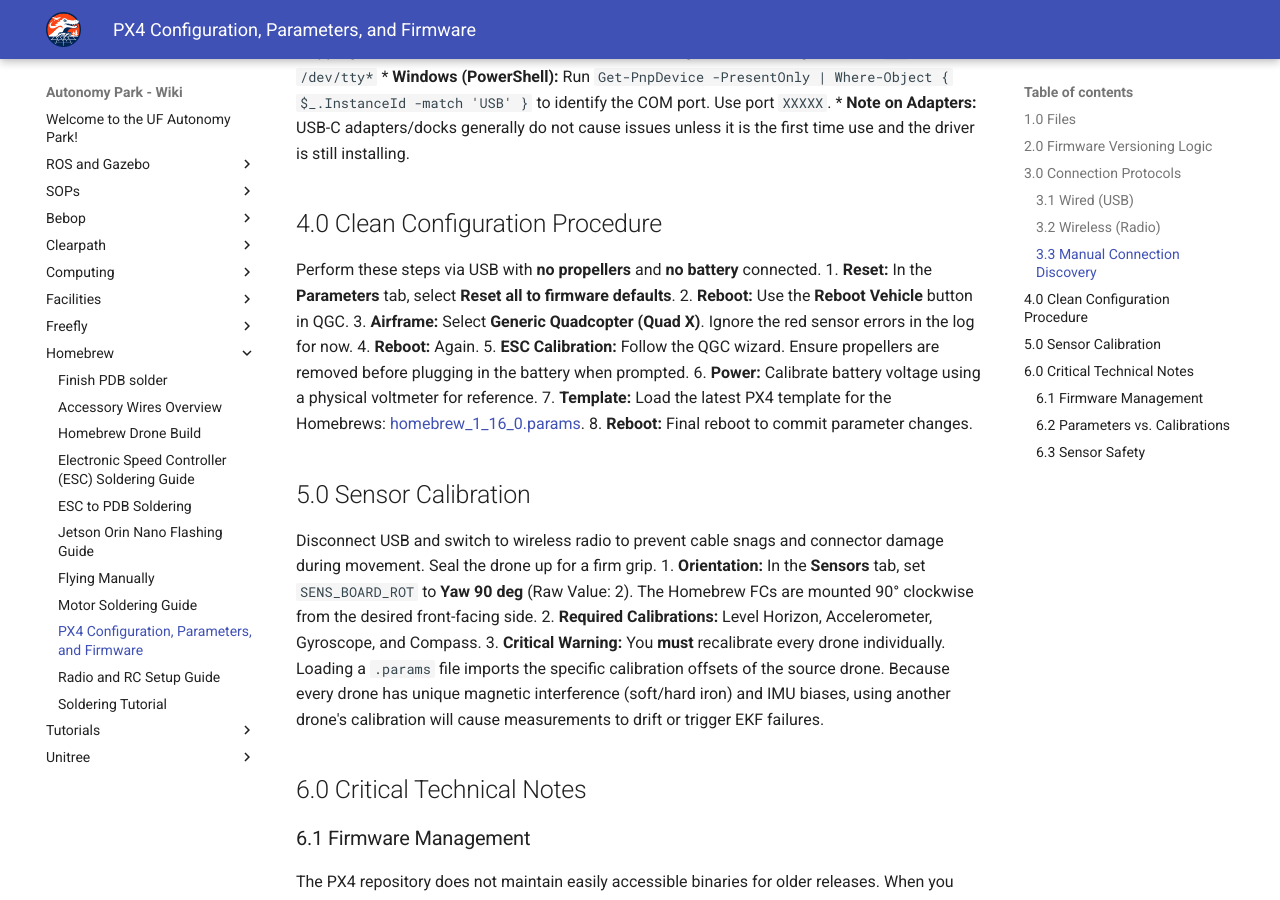
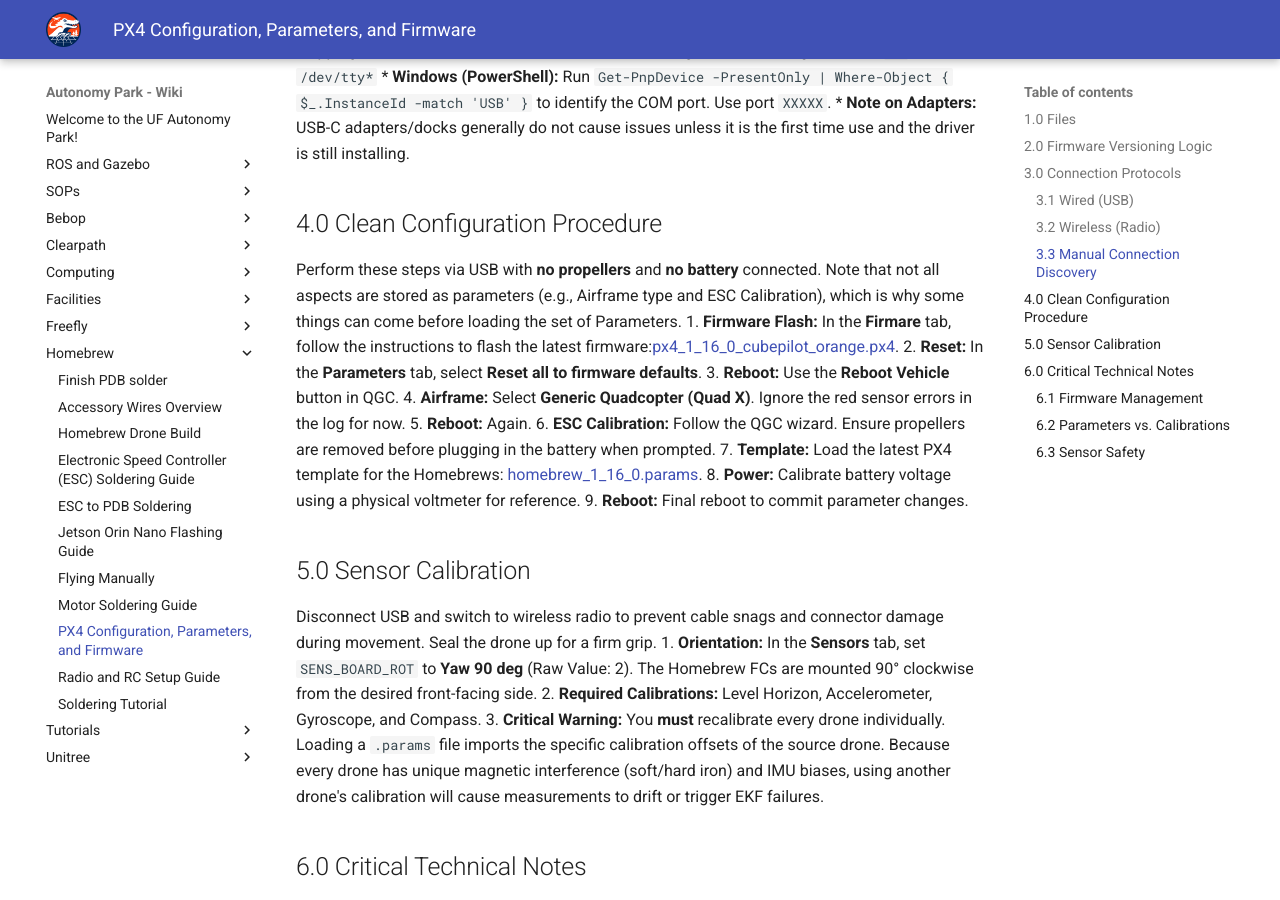
Before and after one commit to UFL-Autonomy-Park/apark_wiki, an MkDocs documentation site: the page built from docs/homebrew/px4-configuration.md, in a window 1280 px wide and 900 px high, scrolled down 1438 px. Built offline with MkDocs 1.6.1 and Material for MkDocs 9.7.7, drawn with Linux system fonts in a browser that asks for light colours.

Commit message:
Changed clean config Homebrew PX4 description

```diff
--- a/docs/homebrew/px4-configuration.md
+++ b/docs/homebrew/px4-configuration.md
@@ -39,15 +39,16 @@
 * **Note on Adapters:** USB-C adapters/docks generally do not cause issues unless it is the first time use and the driver is still installing.
 
 ## 4.0 Clean Configuration Procedure
-Perform these steps via USB with **no propellers** and **no battery** connected.
-1.  **Reset:** In the **Parameters** tab, select **Reset all to firmware defaults**.
-2.  **Reboot:** Use the **Reboot Vehicle** button in QGC.
-3.  **Airframe:** Select **Generic Quadcopter (Quad X)**. Ignore the red sensor errors in the log for now.
-4.  **Reboot:** Again.
-5.  **ESC Calibration:** Follow the QGC wizard. Ensure propellers are removed before plugging in the battery when prompted.
-6.  **Power:** Calibrate battery voltage using a physical voltmeter for reference.
+Perform these steps via USB with **no propellers** and **no battery** connected. Note that not all aspects are stored as parameters (e.g., Airframe type and ESC Calibration), which is why some things can come before loading the set of Parameters.
+1.  **Firmware Flash:** In the **Firmare** tab, follow the instructions to flash the latest firmware:[px4_1_16_0_cubepilot_orange.px4](cubepilot_cubeorange_default_1_16_0.px4).
+2. **Reset:** In the **Parameters** tab, select **Reset all to firmware defaults**.
+3.  **Reboot:** Use the **Reboot Vehicle** button in QGC.
+4.  **Airframe:** Select **Generic Quadcopter (Quad X)**. Ignore the red sensor errors in the log for now.
+5.  **Reboot:** Again.
+6.  **ESC Calibration:** Follow the QGC wizard. Ensure propellers are removed before plugging in the battery when prompted.
 7.  **Template:** Load the latest PX4 template for the Homebrews: [homebrew_1_16_0.params](homebrew_1_16_0.params).
-8.  **Reboot:** Final reboot to commit parameter changes.
+8.  **Power:** Calibrate battery voltage using a physical voltmeter for reference.
+9.  **Reboot:** Final reboot to commit parameter changes.
 
 ## 5.0 Sensor Calibration
 Disconnect USB and switch to wireless radio to prevent cable snags and connector damage during movement. Seal the drone up for a firm grip.
```
